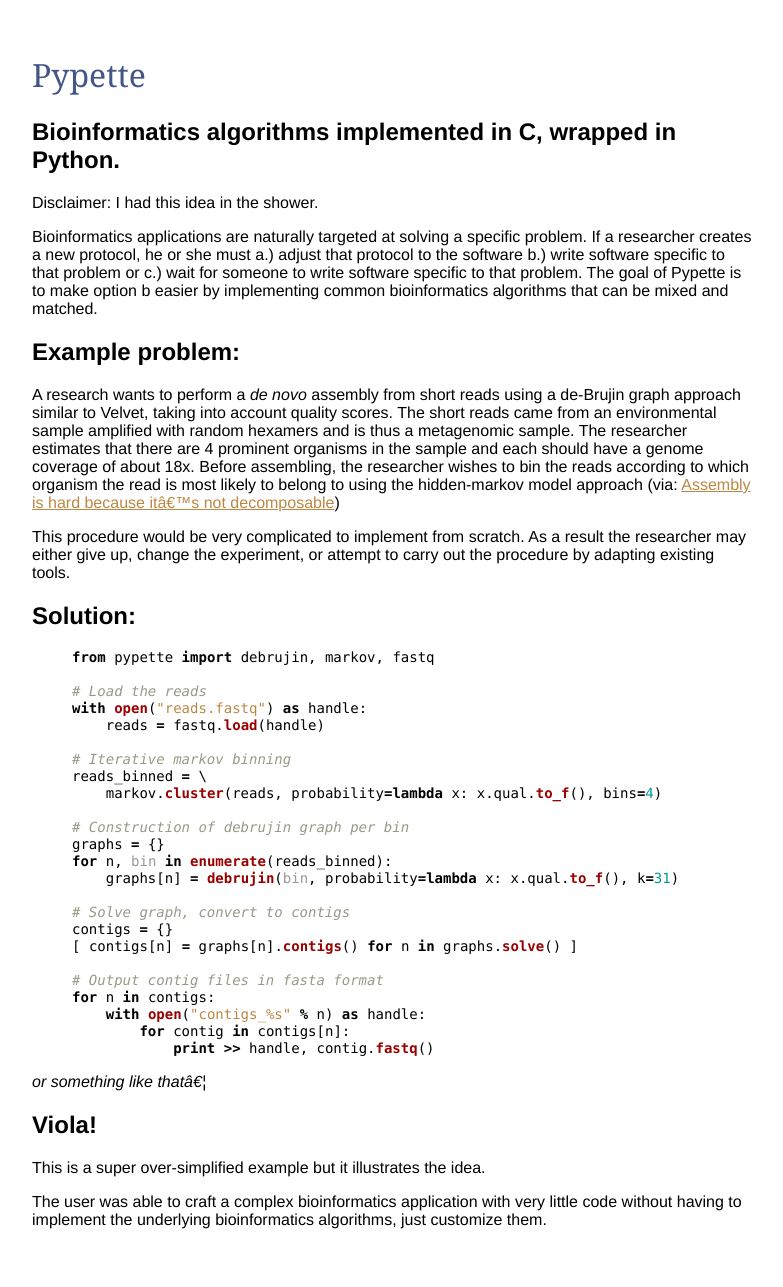
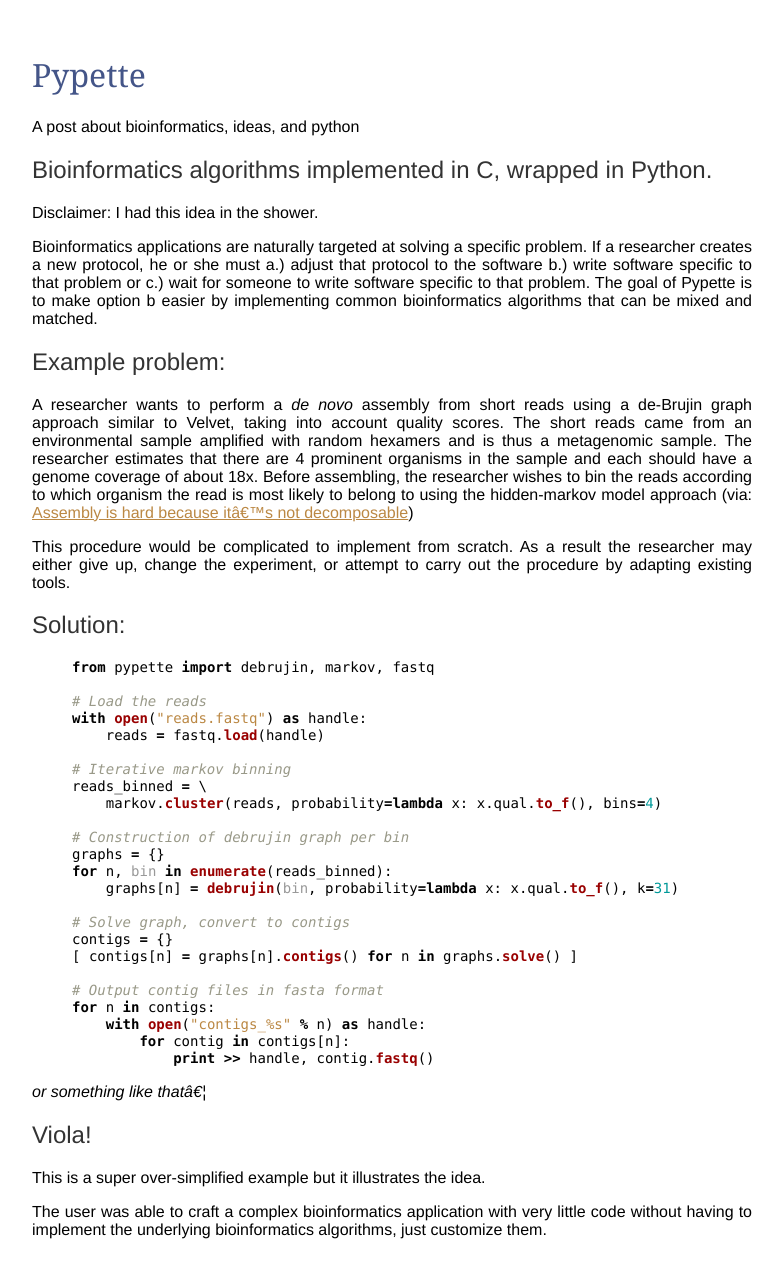
Before and after one commit to audy/audy.github.io, a Jekyll site: the page built from _posts/2011-02-06-pypette.md, in a window 1280 px wide. Shown: the whole page, without its empty margins (248-1031 px from the left). Built offline with Jekyll 4.4.1, drawn with Linux system fonts in a browser that asks for light colours.

Commit message:
made prettier, fixed for iphone, fixed grammar

```diff
--- a/_layouts/post.html
+++ b/_layouts/post.html
@@ -2,4 +2,5 @@
 layout: default
 ---
 
+<span class="about">A post about {{ page.tags | array_to_sentence_string }}</span>
 {{ content }}
--- a/_posts/2011-02-06-pypette.md
+++ b/_posts/2011-02-06-pypette.md
@@ -1,6 +1,7 @@
 ---
 title: Pypette
 date: 2011-02-06
+tags: bioinformatics ideas python
 layout: post
 ---
 
@@ -12,9 +13,9 @@
 
 ## Example problem:
 
-A research wants to perform a _de novo_ assembly from short reads using a de-Brujin graph approach similar to Velvet, taking into account quality scores. The short reads came from an environmental sample amplified with random hexamers and is thus a metagenomic sample. The researcher estimates that there are 4 prominent organisms in the sample and each should have a genome coverage of about 18x. Before assembling, the researcher wishes to bin the reads according to which organism the read is most likely to belong to using the hidden-markov model approach (via: [Assembly is hard because it's not decomposable](http://ivory.idyll.org/blog/aug-10/assembly-part-i.html))
+A researcher wants to perform a _de novo_ assembly from short reads using a de-Brujin graph approach similar to Velvet, taking into account quality scores. The short reads came from an environmental sample amplified with random hexamers and is thus a metagenomic sample. The researcher estimates that there are 4 prominent organisms in the sample and each should have a genome coverage of about 18x. Before assembling, the researcher wishes to bin the reads according to which organism the read is most likely to belong to using the hidden-markov model approach (via: [Assembly is hard because it's not decomposable](http://ivory.idyll.org/blog/aug-10/assembly-part-i.html))
 
-This procedure would be very complicated to implement from scratch. As a result the researcher may either give up, change the experiment, or attempt to carry out the procedure by adapting existing tools.
+This procedure would be complicated to implement from scratch. As a result the researcher may either give up, change the experiment, or attempt to carry out the procedure by adapting existing tools.
 
 ## Solution:
 
--- a/css/handheld.css
+++ b/css/handheld.css
@@ -2,21 +2,22 @@
   margin: 0;
   background: #fff;
   padding: 12px;
-  font-size: 2em;
-  line-height: 1.5em;
+  font-size: 2.5em;
+  width: auto;
 }
 h1 {
   padding: 0;
 }
-
 p {
   text-align: justify;
+  line-height: 1.5em;
 }
-
 li {
   list-style-type: none;
-  font-size: 3em;
   font-family: Georgia;
+}
+code {
+  line-height: 1em;
 }
 .posts span {
   display: block;
--- a/css/master.css
+++ b/css/master.css
@@ -4,7 +4,7 @@
 a {
   color: #bb8844;
 }
-
+p { text-align: justify;}
 body {
   margin: 0 auto;
   padding: 2em;
@@ -18,6 +18,11 @@
   font-weight: 100;
 }
 
+h2 {
+  font-weight: 100;
+  color: #333;
+}
+
 li { list-style-type: none; }
 
 code  {
@@ -25,7 +30,4 @@
   font-size: 14px;
 }
 
-.posts {
-
-
-}
+.posts { }
--- a/index.html
+++ b/index.html
@@ -12,8 +12,10 @@
 <div id="posts">
   <ul>
   {% for post in site.posts %}
-    <li><span>{{ post.date | date_to_string }}</span>
-      <a href="{{ post.url }}">{{ post.title }}</a></li>
+    <li>
+      <span>{{ post.date | date_to_string }}</span>
+      <a href="{{ post.url }}">{{ post.title }}</a>
+      </li>
   {% endfor %}
   </ul>
 </div>
```
Also changed, not shown: _layouts/default.html (+1 -14 lines).
